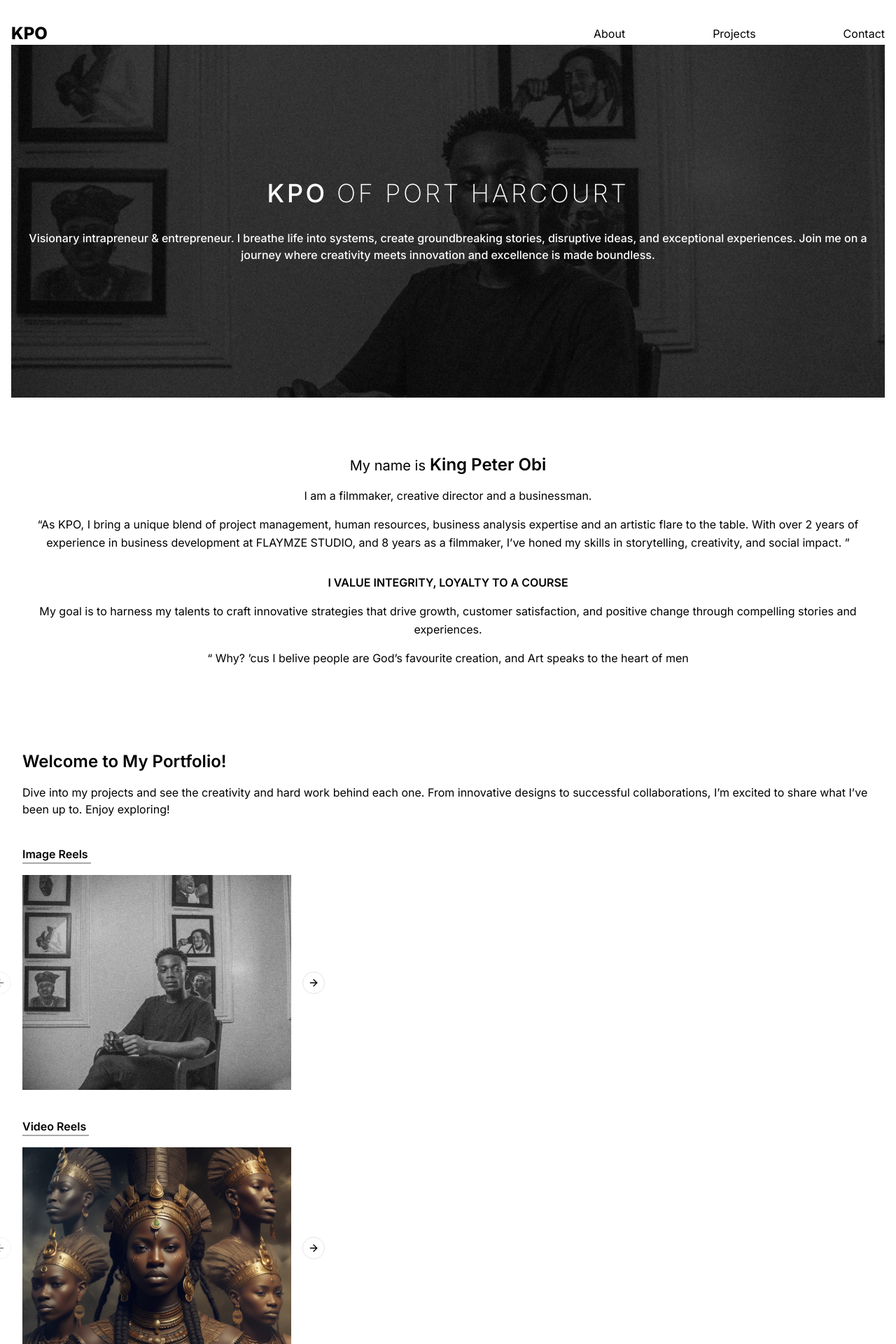
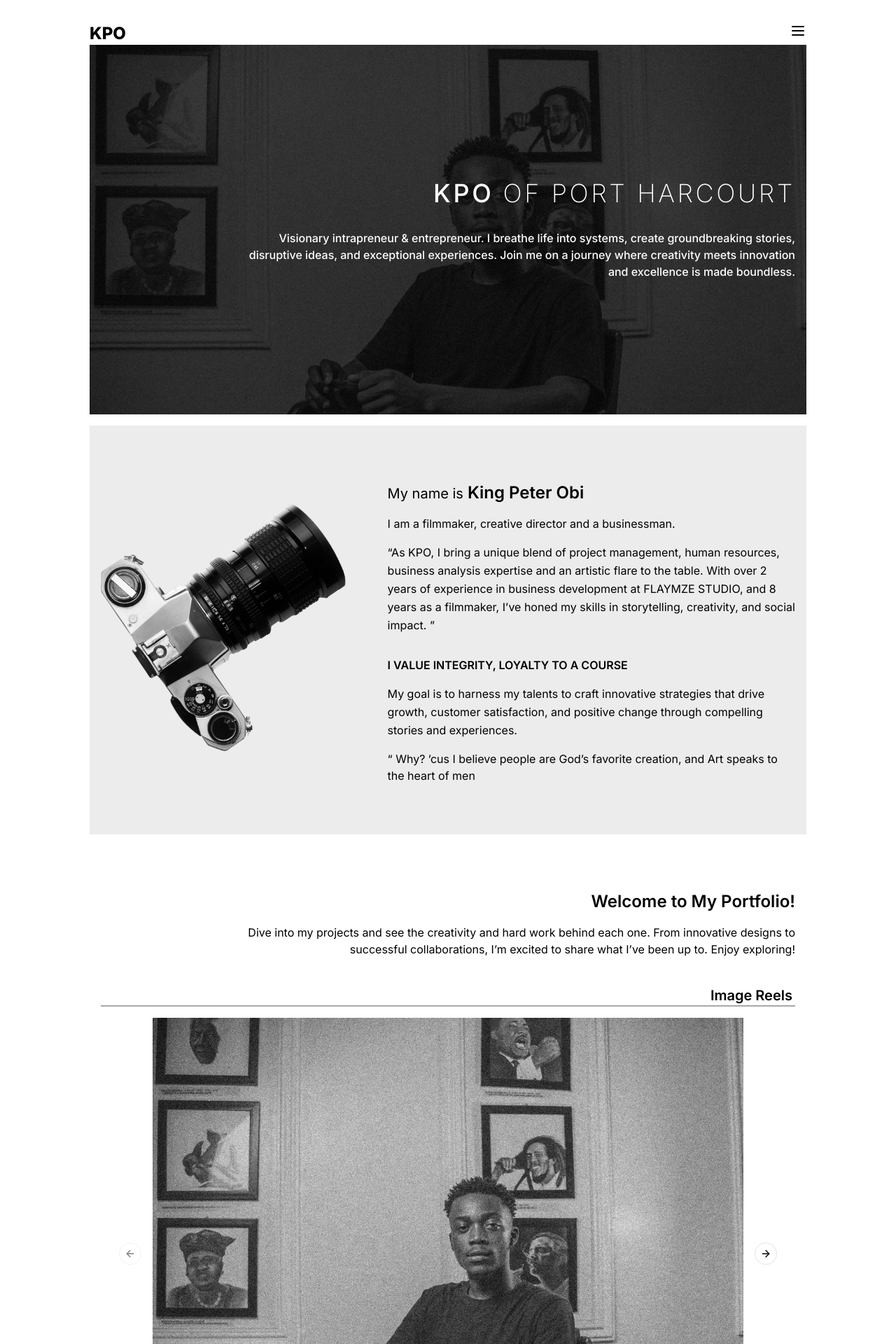
Before and after one commit to cyberraff/kpo, a Next.js app: page / in a window 1280 px wide. Shown: the top 1920 px of the page at 70% size. Built offline with nearby package versions, Linux system fonts and the light colour scheme.

Commit message:
a little touch here and there

```diff
--- a/app/components/About.tsx
+++ b/app/components/About.tsx
@@ -1,32 +1,48 @@
+import Image from 'next/image';
+
 export default function About() {
 	return (
-		<div id='about' className=' text-center pt-16 pb-10  mt-4 px-4'>
+		<div className='lg:flex bg-[#a9a9a939] mt-4 pb-8 text-end'>
+			<div className='hidden lg:block w-[40%] pt-28 pl-4'>
+				<Image
+					src='/camera.png'
+					alt='camera'
+					width={350}
+					height={350}
+				/>
+			</div>
+			<div
+				id='about'
+				className='  pt-16 pb-10  mt-4 px-4  lg:w-[60%] lg:text-left'>
 				<h2 className=' text-xl pb-4'>
 					My name is
-				<span className=' text-2xl font-semibold'> King Peter Obi</span>
+					<span className=' text-2xl font-semibold'>
+						{' '}
+						King Peter Obi
+					</span>
 				</h2>
 				<p>I am a filmmaker, creative director and a businessman.</p>
-			<p className=' leading-relaxed pt-4'>
+				<p className=' leading-relaxed pt-4  w-[80%] ml-auto lg:w-full'>
 					&ldquo;As KPO, I bring a unique blend of project management,
 					human resources, business analysis expertise and an artistic
-				flare to the table. With over 2 years of experience in business
-				development at FLAYMZE STUDIO, and 8 years as a filmmaker,
-				I&rsquo;ve honed my skills in storytelling, creativity, and
-				social impact. &rdquo;
+					flare to the table. With over 2 years of experience in
+					business development at FLAYMZE STUDIO, and 8 years as a
+					filmmaker, I&rsquo;ve honed my skills in storytelling,
+					creativity, and social impact. &rdquo;
 				</p>
 				<p className=' font-semibold pt-8'>
 					I VALUE INTEGRITY, LOYALTY TO A COURSE
 				</p>
-			<p className=' leading-relaxed pt-4'>
-				My goal is to harness my talents to craft innovative strategies
-				that drive growth, customer satisfaction, and positive change
-				through compelling stories and experiences.
+				<p className=' leading-relaxed pt-4  w-[80%] ml-auto lg:w-full'>
+					My goal is to harness my talents to craft innovative
+					strategies that drive growth, customer satisfaction, and
+					positive change through compelling stories and experiences.
 				</p>
-			<p className=' pt-4'>
-				&ldquo; Why? &rsquo;cus I belive people are God&rsquo;s
-				favourite creation, and Art speaks to the heart of men
+				<p className=' pt-4 w-[80%] ml-auto lg:w-full'>
+					&ldquo; Why? &rsquo;cus I believe people are God&rsquo;s
+					favorite creation, and Art speaks to the heart of men
 				</p>
-
+			</div>
 		</div>
 	);
 }
--- a/app/components/Contact.tsx
+++ b/app/components/Contact.tsx
@@ -16,7 +16,7 @@ export default function Contact() {
 
 	return (
 		<>
-			<div id='contact' className=' bg-[#a9a9a9] w-full pb-12'>
+			<div id='contact' className=' bg-[#a9a9a939] w-full pb-12'>
 				<div className=' text-center px-4 pt-20'>
 					<p className=' font-bold text-lg'>Hello! </p>
 					<p className='pt-4 px-4 sm:px-8 md:px-16 lg:px-24 '>
@@ -40,7 +40,7 @@ export default function Contact() {
 							<a
 								key={icon.id}
 								href={icon.link}
-								className=' p-2 text-2xl bg-[#8b8b8b]'>
+								className=' p-2 text-2xl bg-[#fff]'>
 								{icon.icon}
 							</a>
 						);
--- a/app/components/Header.tsx
+++ b/app/components/Header.tsx
@@ -1,10 +1,10 @@
 export default function Header() {
 	return (
-		<div className=' text-center text-white bg-[url("/kpo_of_portharcourt_1.jpeg")] bg-[#000000b9] bg-blend-multiply  h-fit bg-cover bg-center py-48 px-4 '>
+		<div className=' text-end text-white bg-[url("/kpo_of_portharcourt_1.jpeg")] bg-[#000000b9] bg-blend-multiply  h-fit bg-cover bg-center py-48 px-4 '>
 			<h2 className=' font-medium  text-4xl tracking-widest pb-8'>
 				KPO <span className=' font-extralight'>OF PORT HARCOURT</span>
 			</h2>
-			<p className=' font-medium'>
+			<p className=' font-medium w-[80%] ml-auto'>
 				Visionary intrapreneur & entrepreneur. I breathe life into
 				systems, create groundbreaking stories, disruptive ideas, and
 				exceptional experiences. Join me on a journey where creativity
--- a/app/components/Nav.tsx
+++ b/app/components/Nav.tsx
@@ -33,17 +33,17 @@ const Nav = () => {
 		<>
 			<Suspense>
 				<nav className=' w-1/3 flex justify-end text-base'>
-					<div className='hidden w-full justify-between md:flex'>
+					{/* <div className='hidden w-full justify-between md:flex'>
 						<Navlinks />
-					</div>
-					<div className='md:hidden'>
+					</div> */}
+					<div className='text-2xl'>
 						<button onClick={toggleNavbar}>
 							{isOpen ? <LuX /> : <LuMenu />}
 						</button>
 					</div>
 				</nav>
 				{isOpen && (
-					<div className='flex basis-full flex-col items-center bg-white '>
+					<div className='flex basis-full flex-col items-end bg-white text-base '>
 						<Navlinks />
 					</div>
 				)}
--- a/app/components/Navbar.tsx
+++ b/app/components/Navbar.tsx
@@ -4,7 +4,7 @@ import Nav from './Nav';
 
 export default function Navbar() {
 	return (
-		<header className=' bg-white sticky top-0 z-[20] flex flex-wrap mx-auto w-full items-center justify-between text-2xl  h-12 pt-4'>
+		<header className=' bg-white sticky top-0 z-[20] flex flex-wrap max-w-5xl mx-auto w-full items-center justify-between text-2xl  h-12 pt-4'>
 			{/* <div className='mx-auto max-w-screen-xl px-4 sm:px-6 lg:px-8'> */}
 			<Suspense>
 				<Logo />
--- a/app/components/Work.tsx
+++ b/app/components/Work.tsx
@@ -12,11 +12,11 @@ import Image from 'next/image';
 export function ImageCarousel() {
 	return (
 		<div>
-			<p className='  font-semibold w-fit pr-1 my-4 border-b-2 border-[#a9a9a9]  pt-6'>
+			<p className='  font-semibold pr-1 my-4 border-b-2 text-xl border-[#a9a9a9]  pt-6 text-end'>
 				Image Reels
 			</p>
 
-			<Carousel className='w-full max-w-sm text-black'>
+			<Carousel className=' w-[85%] mx-auto text-black'>
 				<CarouselContent>
 					{Array.from({ length: 5 }).map((_, index) => (
 						<CarouselItem key={index}>
@@ -37,12 +37,12 @@ export function ImageCarousel() {
 }
 export function VideoCarousel() {
 	return (
-		<div>
-			<p className=' font-semibold w-fit pr-1 my-4 border-b-2 border-[#a9a9a9] pt-6'>
+		<div className=''>
+			<p className=' font-semibold  pr-1 my-4 border-b-2 text-xl border-[#a9a9a9] pt-6 text-end '>
 				Video Reels
 			</p>
 
-			<Carousel className='w-full max-w-sm'>
+			<Carousel className='w-[85%] mx-auto'>
 				<CarouselContent>
 					{Array.from({ length: 5 }).map((_, index) => (
 						<CarouselItem key={index}>
@@ -65,11 +65,11 @@ export function VideoCarousel() {
 export default function Work() {
 	return (
 		<>
-			<div id='portfolio' className='py-16 px-4 w-full '>
+			<div id='portfolio' className='py-16 px-4 w-full text-end '>
 				<p className=' text-2xl font-semibold py-4'>
 					Welcome to My Portfolio!
 				</p>
-				<p>
+				<p className='  w-[80%] ml-auto'>
 					Dive into my projects and see the creativity and hard work
 					behind each one. From innovative designs to successful
 					collaborations, I’m excited to share what I’ve been up to.
--- a/app/page.tsx
+++ b/app/page.tsx
@@ -5,7 +5,7 @@ import Contact from './components/Contact';
 
 export default function Home() {
 	return (
-		<main className='flex min-h-screen flex-col items-center justify-between'>
+		<main className='flex min-h-screen flex-col items-center justify-between max-w-5xl mx-auto'>
 			<Header />
 			<About />
 			<Work />
```
Also changed, not shown: public/camera.png (added). Lines whose indentation alone changed are shown as unchanged.
